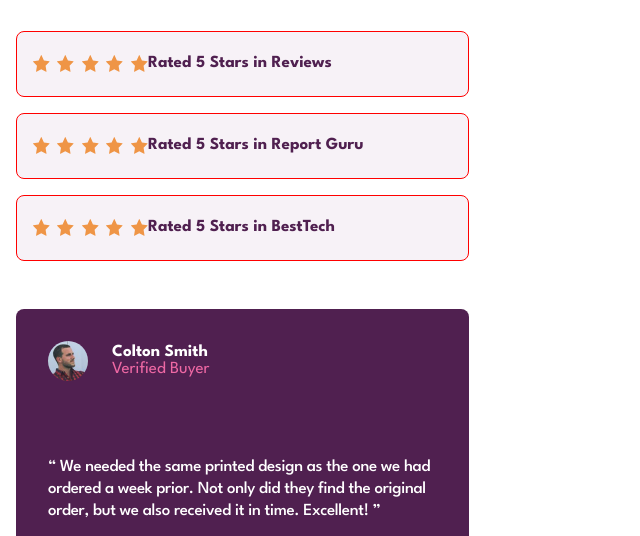
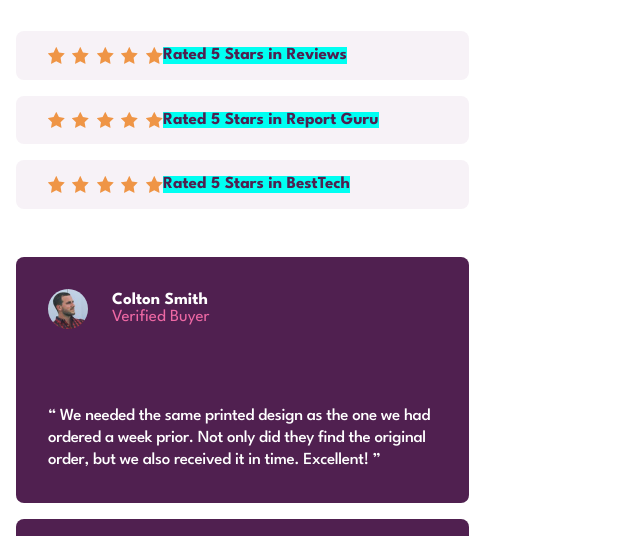
Before and after one commit to Ant105/Social-proof-section, a plain HTML site: page index.html in a window 1280 px wide. Shown: the part 264-800 px from the top of the page, without its empty margins (0-640 px from the left). Drawn offline with Linux system fonts and the light colour scheme.

Commit message:
fixing small bug

```diff
--- a/styles.css
+++ b/styles.css
@@ -195,9 +195,11 @@ body {
   .review-card {
     flex-direction: row;
     justify-content: start;
-    align-items: center;
-    padding: 2em 1em;
+    padding: 1em 2em;
     height: 3.06em;
-    border: 1px solid red;
+  }
+
+  .review-card__text {
+    background-color: rgb(0, 255, 242);
   }
 }
```
